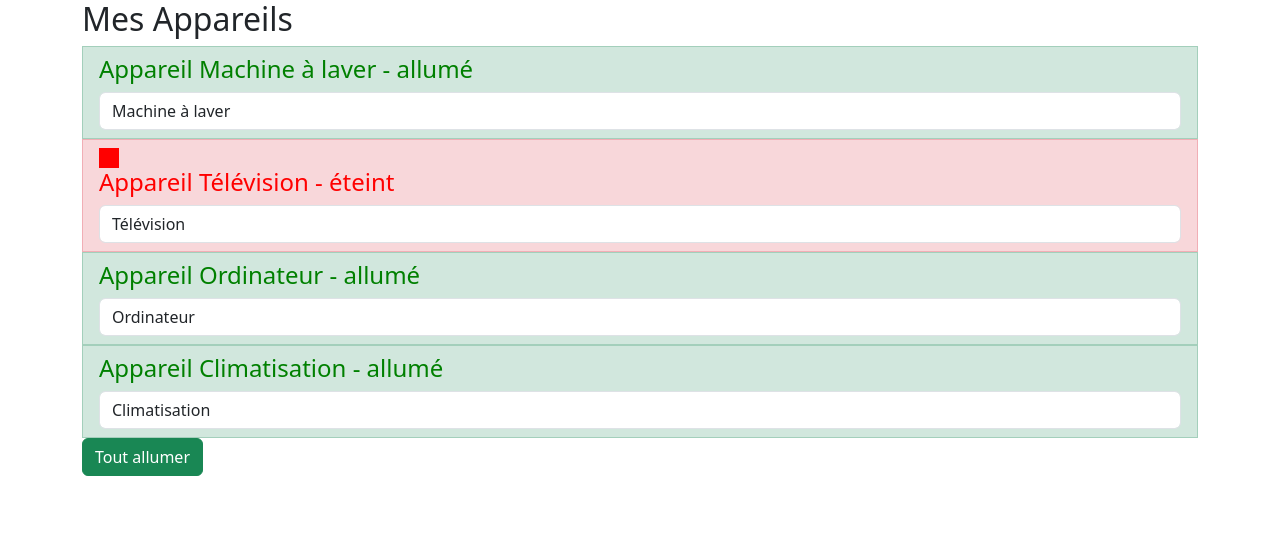
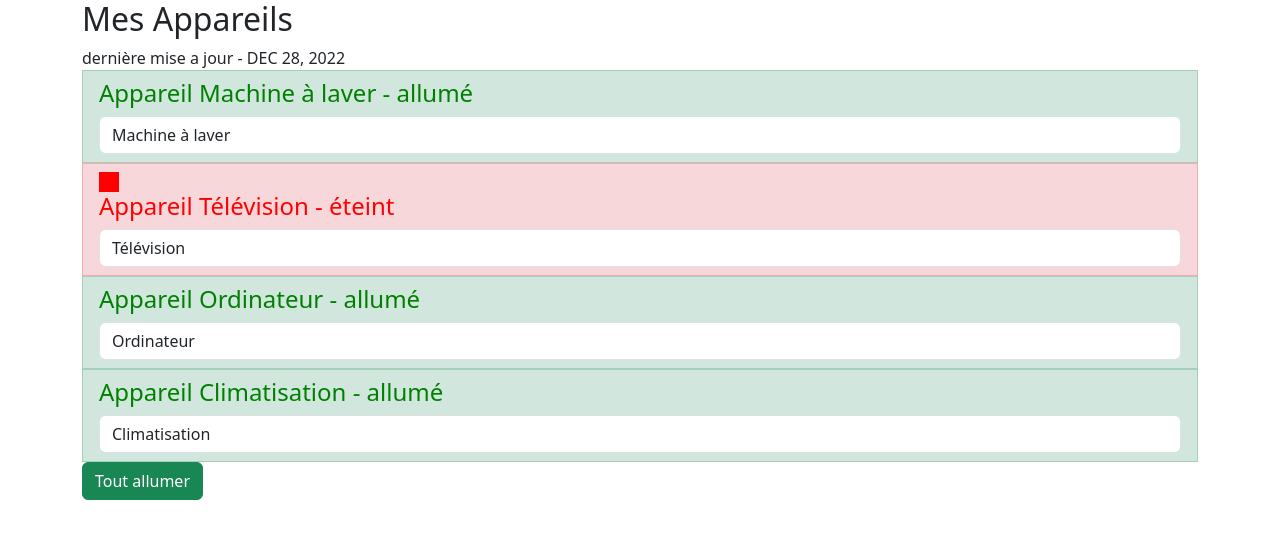
Before and after one commit to garnierpascalweb/angular-formation, an Angular app in the folder mon-projet-angular/: page / in a window 1280 px wide. Shown: the top 538 px of the page. Built offline with nearby package versions, Linux system fonts and the light colour scheme.

Commit message:
50:15 58:00 - Les pipes (date, uppercase et async tres important)

```diff
--- a/mon-projet-angular/src/app/app.component.html
+++ b/mon-projet-angular/src/app/app.component.html
@@ -2,6 +2,7 @@
   <div class="row">
     <div class="col-xs-12">
       <h2>Mes Appareils</h2>
+      derni&egrave;re mise a jour - {{ lastUpdate | async | date | uppercase }}
       <ul class="list-group">
         <!--
         <app-appareil [appareilName]="appareilOne" [appareilStatus]="'éteint'"></app-appareil>
--- a/mon-projet-angular/src/app/app.component.ts
+++ b/mon-projet-angular/src/app/app.component.ts
@@ -1,4 +1,5 @@
 import { Component } from '@angular/core';
+
 
 @Component({
   selector: 'app-root',
@@ -7,6 +8,7 @@ import { Component } from '@angular/core';
 })
 export class AppComponent {
   title = 'my awesone app';
+
   /**
    * Booleen - est authentifié
    */
@@ -14,6 +16,20 @@ export class AppComponent {
   //appareilOne = 'MAchine a laver du ts';
   //appareilTwo = 'Télévision du ts';
   //appareilThree = 'Ordinateur du ts';
+
+  // lastUpdate = new Date();
+
+  lastUpdate = new Promise<Date>(
+    (resolve, reject) => {
+      const date = new Date();
+      setTimeout(
+        () => {
+          resolve(date);
+        }, 5000
+      );
+    }
+  )
+
 
   appareils = [
     {
```
